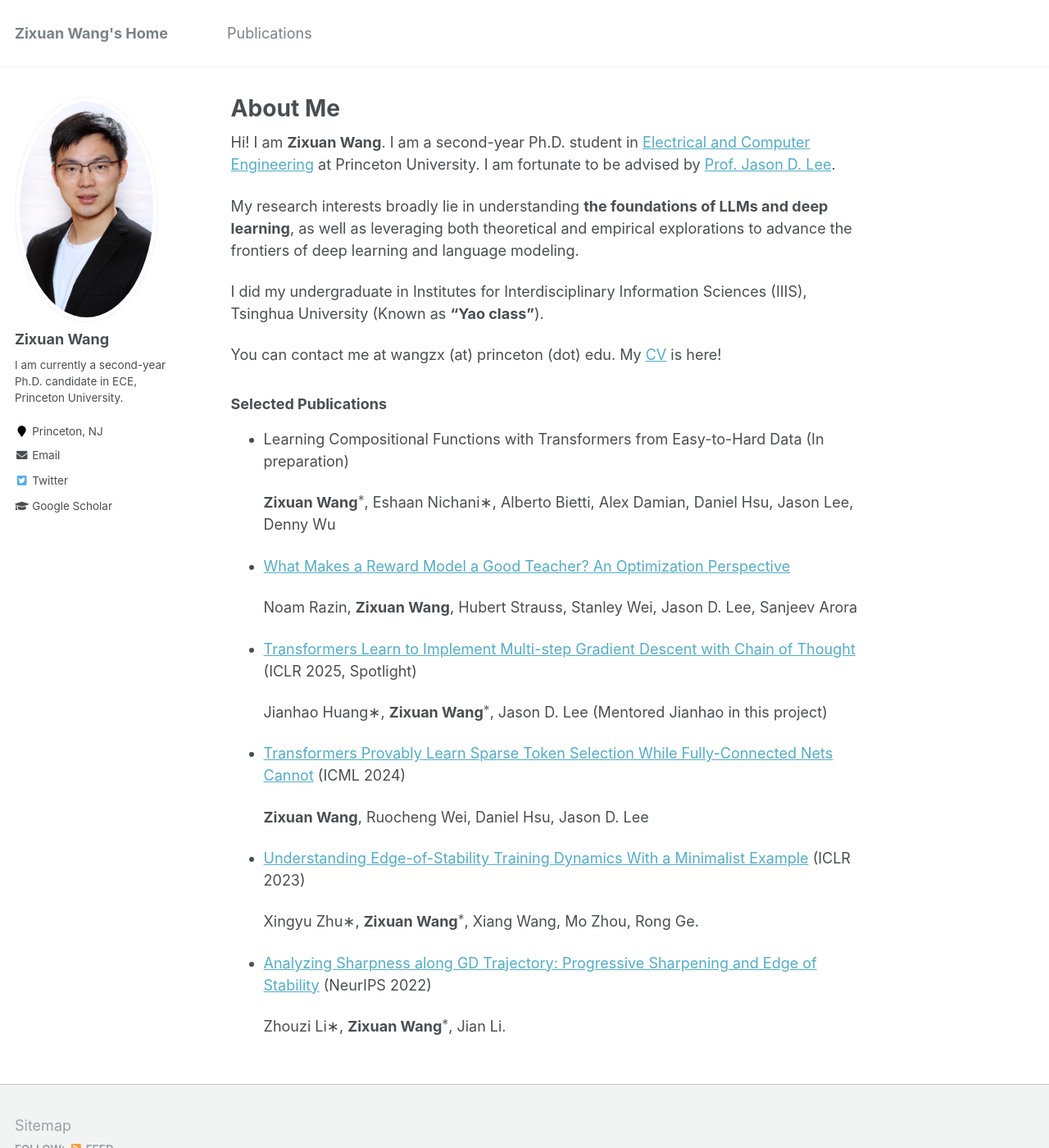
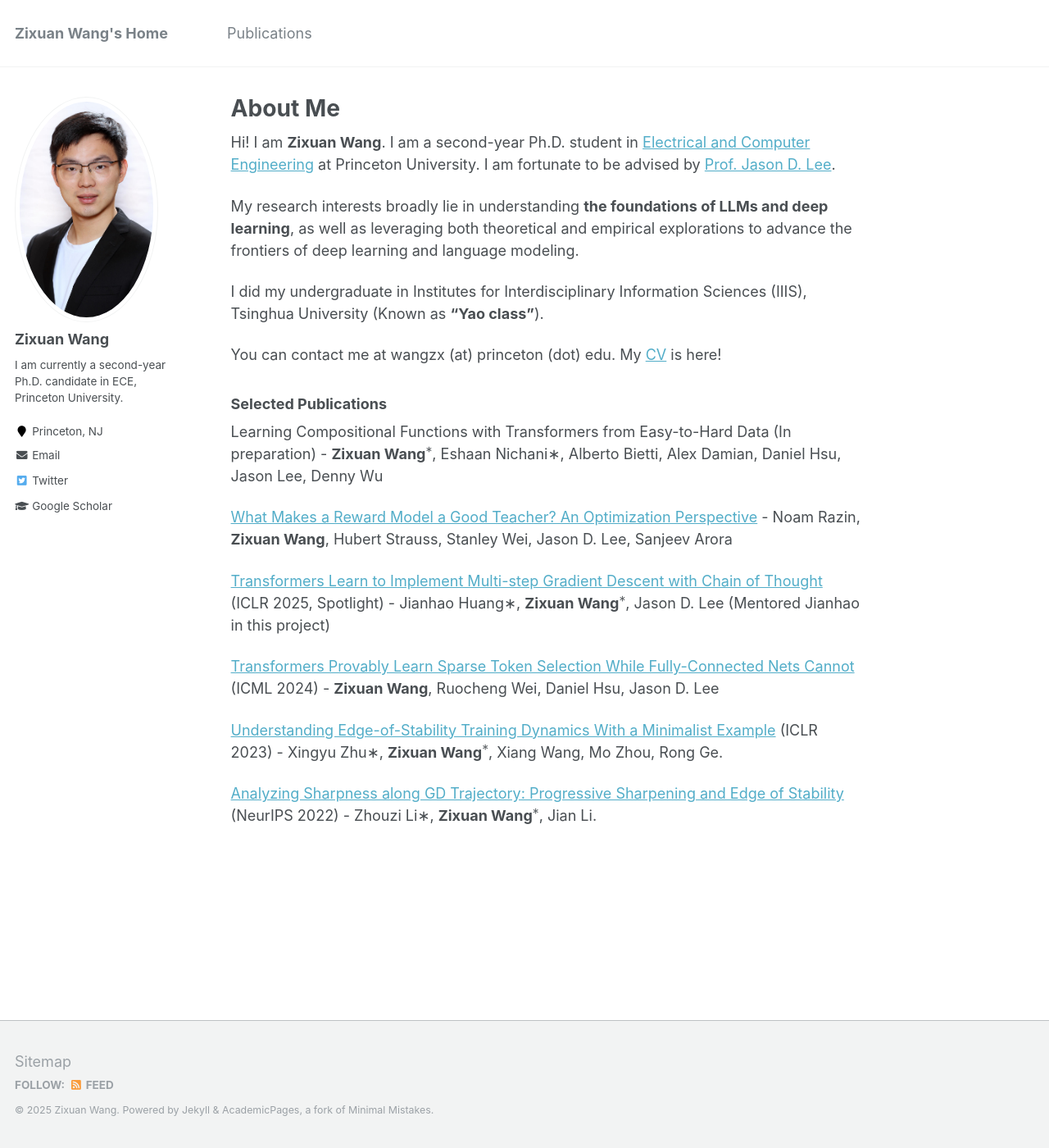
Before and after one commit to zixuan-wang-dlt/zixuan-wang-dlt.github.io, a Jekyll site: the page built from _pages/about.md, in a window 1280 px wide and 1400 px high. Shown: the whole window at 82% size. Built offline with Jekyll 4.4.1, drawn with Linux system fonts in a browser that asks for light colours; formulas are drawn with MathJax 3; comment, search, counter and statistics services are not loaded.

Commit message:
profile update

```diff
--- a/_pages/about.md
+++ b/_pages/about.md
@@ -19,26 +19,20 @@
 
 ### Selected Publications
 
-- Learning Compositional Functions with Transformers from Easy-to-Hard Data (In preparation)
+Learning Compositional Functions with Transformers from Easy-to-Hard Data (In preparation)
+    - **Zixuan Wang$^*$**, Eshaan Nichani∗, Alberto Bietti, Alex Damian, Daniel Hsu, Jason Lee, Denny Wu
 
-    **Zixuan Wang$^*$**, Eshaan Nichani∗, Alberto Bietti, Alex Damian, Daniel Hsu, Jason Lee, Denny Wu
+<a href="https://arxiv.org/abs/2503.15477">What Makes a Reward Model a Good Teacher? An Optimization Perspective</a>
+    - Noam Razin, **Zixuan Wang**, Hubert Strauss, Stanley Wei, Jason D. Lee, Sanjeev Arora
 
-- <a href="https://arxiv.org/abs/2503.15477">What Makes a Reward Model a Good Teacher? An Optimization Perspective</a>
+<a href="https://arxiv.org/abs/2502.21212">Transformers Learn to Implement Multi-step Gradient Descent with Chain of Thought</a> (ICLR 2025, Spotlight)
+    - Jianhao Huang∗, **Zixuan Wang$^*$**, Jason D. Lee (Mentored Jianhao in this project)
 
-    Noam Razin, **Zixuan Wang**, Hubert Strauss, Stanley Wei, Jason D. Lee, Sanjeev Arora
+<a href="https://arxiv.org/abs/2406.06893">Transformers Provably Learn Sparse Token Selection While Fully-Connected Nets Cannot</a> (ICML 2024)
+    - **Zixuan Wang**, Ruocheng Wei, Daniel Hsu, Jason D. Lee
 
-- <a href="https://arxiv.org/abs/2502.21212">Transformers Learn to Implement Multi-step Gradient Descent with Chain of Thought</a> (ICLR 2025, Spotlight)
+<a href="https://arxiv.org/abs/2210.03294">Understanding Edge-of-Stability Training Dynamics With a Minimalist Example</a> (ICLR 2023)
+    - Xingyu Zhu∗, **Zixuan Wang$^*$**, Xiang Wang, Mo Zhou, Rong Ge.
 
-    Jianhao Huang∗, **Zixuan Wang$^*$**, Jason D. Lee (Mentored Jianhao in this project)
-
-- <a href="https://arxiv.org/abs/2406.06893">Transformers Provably Learn Sparse Token Selection While Fully-Connected Nets Cannot</a> (ICML 2024)
-
-    **Zixuan Wang**, Ruocheng Wei, Daniel Hsu, Jason D. Lee
-
-- <a href="https://arxiv.org/abs/2210.03294">Understanding Edge-of-Stability Training Dynamics With a Minimalist Example</a> (ICLR 2023)
-
-    Xingyu Zhu∗, **Zixuan Wang$^*$**, Xiang Wang, Mo Zhou, Rong Ge.
-
-- <a href="https://arxiv.org/abs/2207.12678">Analyzing Sharpness along GD Trajectory: Progressive Sharpening and Edge of Stability</a> (NeurIPS 2022)
-
-    Zhouzi Li∗, **Zixuan Wang$^*$**, Jian Li.
+<a href="https://arxiv.org/abs/2207.12678">Analyzing Sharpness along GD Trajectory: Progressive Sharpening and Edge of Stability</a> (NeurIPS 2022)
+    - Zhouzi Li∗, **Zixuan Wang$^*$**, Jian Li.
```
